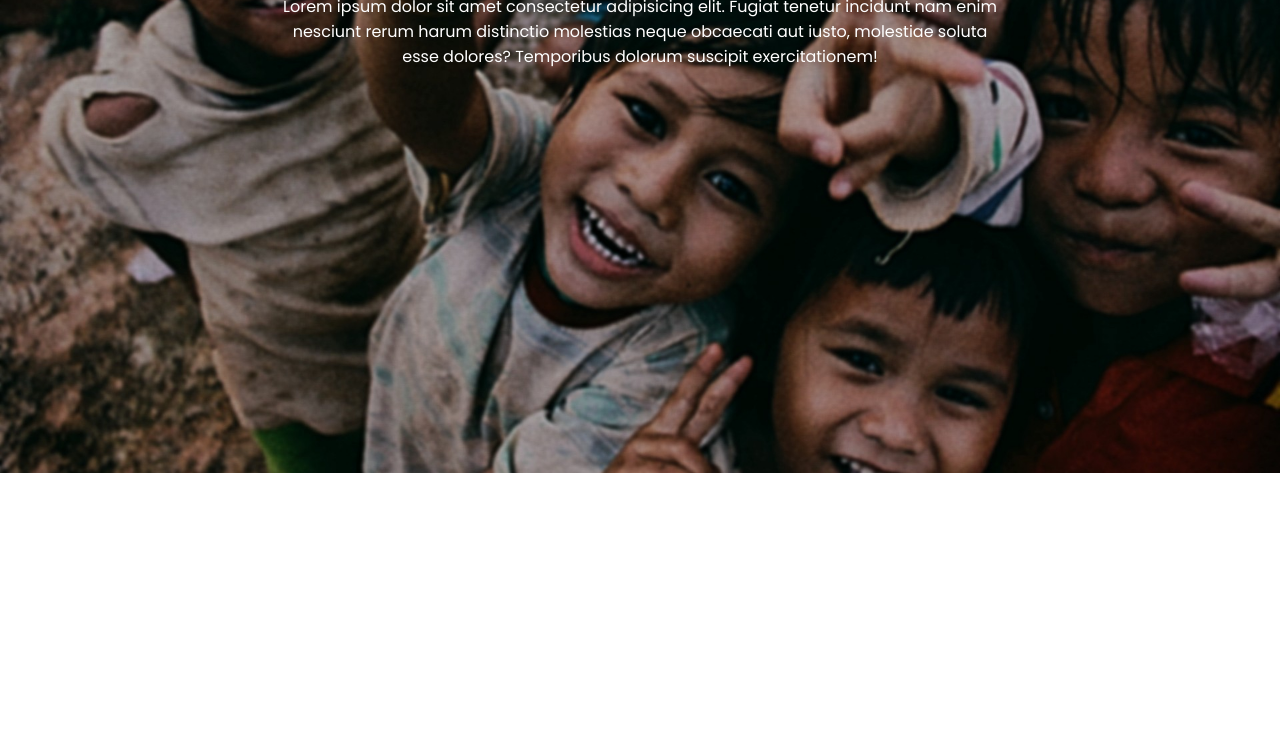
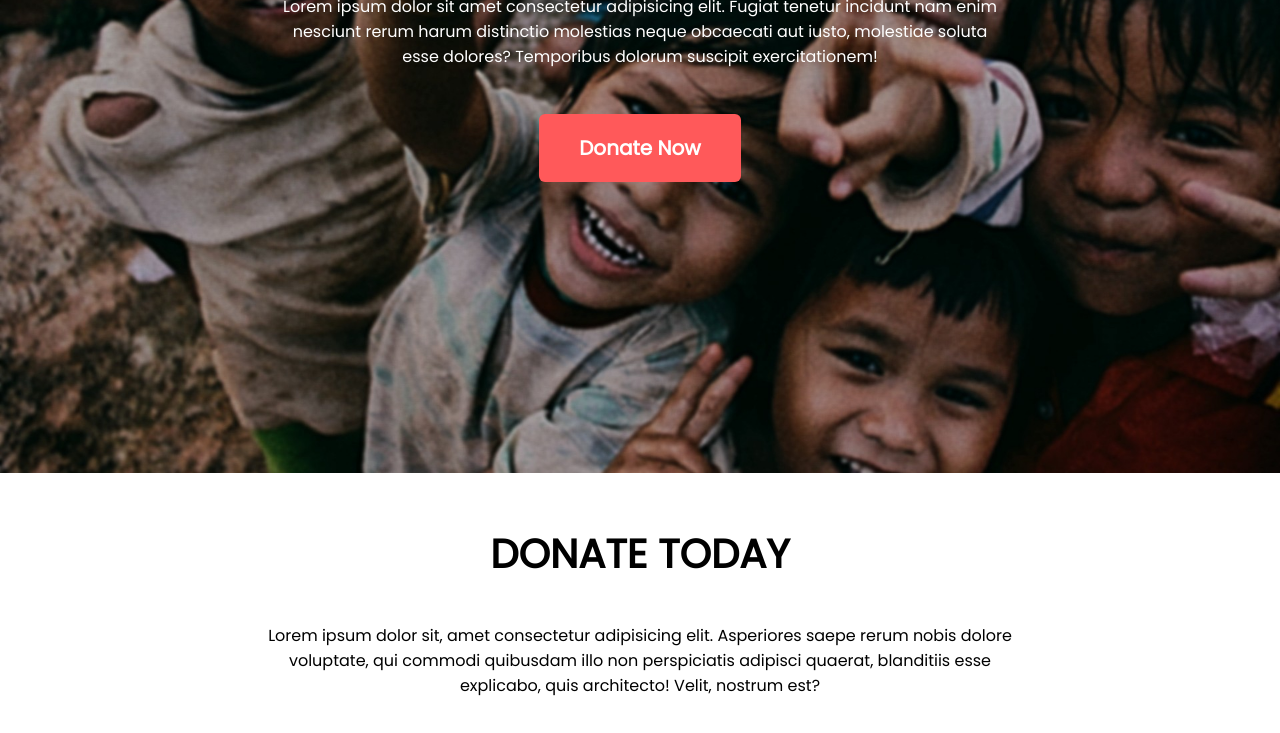
Before and after one commit to BahauddinChishte/donatehere, a plain HTML site: page index.html in a window 1280 px wide. Shown: the part 327-1060 px from the top of the page. Before the commit the page ends 800 px from the top, so only its background shows below. Drawn offline with Linux system fonts and the light colour scheme.

Commit message:
secondsectionad

```diff
--- a/index.html
+++ b/index.html
@@ -4,27 +4,37 @@
     <meta charset="UTF-8" />
     <meta http-equiv="X-UA-Compatible" content="IE=edge" />
     <meta name="viewport" content="width=device-width, initial-scale=1.0" />
-    <link rel="preconnect" href="https://fonts.googleapis.com">
-<link rel="preconnect" href="https://fonts.gstatic.com" crossorigin>
-<link href="https://fonts.googleapis.com/css2?family=Hind+Siliguri&family=Inter&family=Poppins&display=swap" rel="stylesheet">
+    <link rel="preconnect" href="https://fonts.googleapis.com" />
+    <link rel="preconnect" href="https://fonts.gstatic.com" crossorigin />
+    <link href="https://fonts.googleapis.com/css2?family=Hind+Siliguri&family=Inter&family=Poppins&display=swap" rel="stylesheet" />
 
-<link rel="stylesheet" href="style.css" />
+    <link rel="stylesheet" href="style.css" />
     <title>Donate</title>
-
   </head>
   <body>
     <section class="first-style">
       <h1 id="h-style">
-        Lets Help Those Who Are <br/>
+        Lets Help Those Who Are <br />
         More in Need
       </h1>
       <p id="p-style">
         Lorem ipsum dolor sit amet consectetur adipisicing elit. Fugiat tenetur incidunt nam enim nesciunt rerum harum distinctio molestias
         neque obcaecati aut iusto, molestiae soluta esse dolores? Temporibus dolorum suscipit exercitationem!
       </p>
+
+      <div class="link-style">
+        <a class="link-button" target="_blank" href="www.paypal.com">Donate Now</a>
+      </div>
+
     </section>
-    <section>
-
+    <section class="section-two">
+      <div>
+        <h1 id="h2-style">DONATE TODAY</h1>
+        <p id="p2-style">
+          Lorem ipsum dolor sit, amet consectetur adipisicing elit. Asperiores saepe rerum nobis dolore voluptate, qui commodi quibusdam
+          illo non perspiciatis adipisci quaerat, blanditiis esse explicabo, quis architecto! Velit, nostrum est?
+        </p>
+      </div>
     </section>
   </body>
 </html>
--- a/style.css
+++ b/style.css
@@ -32,3 +32,29 @@ color: white;
     padding: 1% 22% 5% 22%;
 
 }
+
+.link-button{
+
+text-decoration:none;
+   background-color: #FF595A;
+   padding: 20px 40px;
+   border-radius: 6px;
+   color: white;
+   font-weight: 900;
+   font-size: 20px;
+
+}
+.link-style{
+    text-align: center;
+}
+
+#h2-style{
+    text-align: center;
+    padding-top: 4%;
+    font-size: 40px;
+    font-weight: bolder;
+}
+#p2-style{
+    text-align: center;
+    padding: 3% 20% 4% 20%;
+}
```
